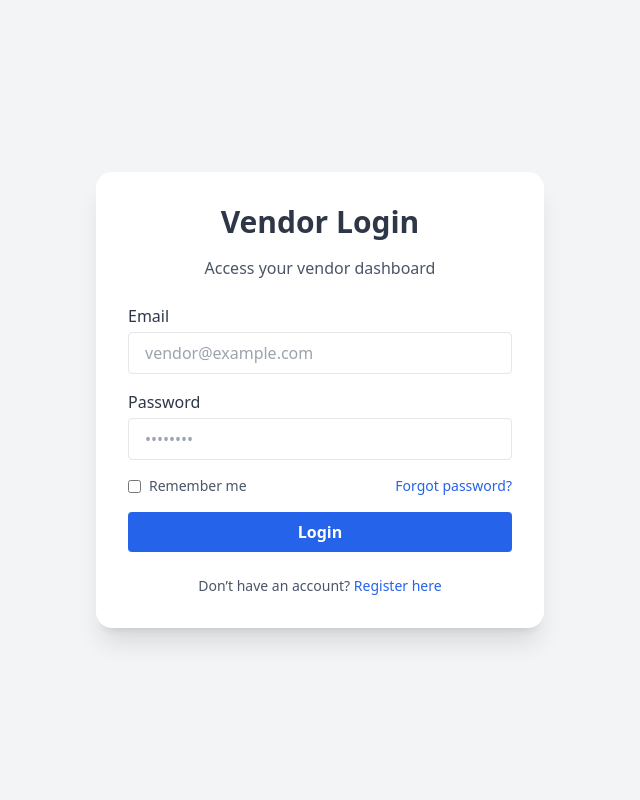
After one commit to Bhavana-Tongare/LocalLink, a Flask app: page /vendor/login in a window 1280 px wide. The commit adds this page. Shown: the whole page, without its empty margins (320-960 px from the left). Run offline with Flask 3, Linux system fonts and the light colour scheme; some libraries are stand-ins or nearby versions.

Commit message:
Fixed login bug and updated vendor login UI

```diff
--- a/app.py
+++ b/app.py
@@ -1,47 +1,98 @@
-from flask import Flask, render_template, redirect, url_for
+from flask import Flask, render_template, redirect, url_for, request, session, flash
 
 app = Flask(__name__)
+app.secret_key = 'your_secret_key_here'
 
-# Main Index Page
+# Dummy user credentials for demo (for real app, use a database)
+USERS = {
+    'supplier': {'email': 'supplier@gmail.com', 'password': 'pass123'},
+    'vendor': {'email': 'vendor@gmail.com', 'password': 'pass456'}
+}
+
+# ✅ Home page
 @app.route('/')
 def index():
-    return render_template('index.html')  # Main dashboard
+    return render_template('index.html')
 
-# Supplier Dashboard
+
+@app.route('/supplier/login', methods=['GET', 'POST'])
+def supplier_login():
+    if request.method == 'POST':
+        email = request.form['email']  # ✅ corrected
+        password = request.form['password']
+        if email == USERS['supplier']['email'] and password == USERS['supplier']['password']:
+            session['user_role'] = 'supplier'
+            flash('Logged in as Supplier!', 'success')
+            return redirect(url_for('supplier_dashboard'))
+        else:
+            flash('Invalid credentials for supplier.', 'danger')
+    return render_template('supplier_login.html')
+
+
+# ✅ Vendor Login
+@app.route('/vendor/login', methods=['GET', 'POST'])
+def vendor_login():
+    if request.method == 'POST':
+        email = request.form['email']  # ✅ corrected
+        password = request.form['password']
+        if email == USERS['vendor']['email'] and password == USERS['vendor']['password']:
+            session['user_role'] = 'vendor'
+            flash('Logged in as Vendor!', 'success')
+            return redirect(url_for('vendor_dashboard'))
+        else:
+            flash('Invalid credentials for vendor.', 'danger')
+    return render_template('vendor_login.html')
+
+
+# ✅ Register
+@app.route('/register', methods=['GET', 'POST'])
+def register():
+    if request.method == 'POST':
+        name = request.form['name']
+        email = request.form['email']
+        phone = request.form['phone']
+        password = request.form['password']
+        role = request.form['role']
+
+        # Just a placeholder: You can save these details in a database
+        flash(f'Registration successful for {role.capitalize()} ({name})! You can now log in.', 'success')
+        if role == 'supplier':
+            return redirect(url_for('supplier_login'))
+        else:
+            return redirect(url_for('vendor_login'))
+
+    return render_template('register.html')
+
+# ✅ Supplier Dashboard
 @app.route('/supplier')
 def supplier_dashboard():
-    return render_template('supplier.html')
+    if session.get('user_role') == 'supplier':
+        return render_template('supplier.html')
+    flash('Please log in as Supplier to access this page.', 'warning')
+    return redirect(url_for('supplier_login'))
 
-# Vendor Dashboard
+# ✅ Vendor Dashboard
 @app.route('/vendor')
 def vendor_dashboard():
-    return render_template('vendor.html')
+    if session.get('user_role') == 'vendor':
+        return render_template('vendor.html')
+    flash('Please log in as Vendor to access this page.', 'warning')
+    return redirect(url_for('vendor_login'))
 
-# Supplier Profile
-@app.route('/supplier/profile')
-def supplier_profile():
-    return "<h2>Supplier Profile Page (Under Construction)</h2>"
+@app.route('/about')
+def about():
+    return render_template('about_us.html')
 
-# Vendor Profile
-@app.route('/vendor/profile')
-def vendor_profile():
-    return "<h2>Vendor Profile Page (Under Construction)</h2>"
+@app.route('/features')
+def features():
+    return render_template('features.html')
 
-# Supplier Listings
-@app.route('/supplier/listings')
-def supplier_listings():
-    return "<h2>Supplier Listings Page (Under Construction)</h2>"
-
-# Vendor Bids
-@app.route('/vendor/bids')
-def vendor_bids():
-    return "<h2>Vendor Bids Page (Under Construction)</h2>"
-
-# Logout
+# ✅ Logout
 @app.route('/logout')
 def logout():
+    session.clear()
+    flash('Logged out successfully.', 'info')
     return redirect(url_for('index'))
 
-# Run the App
 if __name__ == '__main__':
     app.run(debug=True)
--- /dev/null
+++ b/templates/login.html
@@ -0,0 +1,5 @@
+<form method="POST" action="{{ url_for('login') }}">
+  <input type="email" name="email" required class="input-style" placeholder="Email">
+  <input type="password" name="password" required class="input-style" placeholder="Password">
+  <button type="submit" class="btn-style">Login</button>
+</form>
--- /dev/null
+++ b/templates/vendor_login.html
@@ -0,0 +1,71 @@
+<!DOCTYPE html>
+<html lang="en">
+<head>
+  <meta charset="UTF-8" />
+  <meta name="viewport" content="width=device-width, initial-scale=1.0"/>
+  <title>Vendor Login</title>
+  <script src="https://cdn.tailwindcss.com"></script>
+</head>
+<body class="bg-gray-100">
+  <div class="min-h-screen flex items-center justify-center px-4">
+    <div class="bg-white p-8 rounded-2xl shadow-xl w-full max-w-md animate-fade-in">
+      <h2 class="text-3xl font-extrabold mb-4 text-center text-[#2D3748]">Vendor Login</h2>
+      <p class="text-center text-[#4A5568] mb-6">Access your vendor dashboard</p>
+
+      <!-- Flash Messages -->
+      {% with messages = get_flashed_messages(with_categories=true) %}
+        {% if messages %}
+          {% for category, message in messages %}
+            <div class="mb-4 px-4 py-2 rounded bg-{{ 'red' if category == 'danger' else 'green' }}-100 text-{{ 'red' if category == 'danger' else 'green' }}-800">
+              {{ message }}
+            </div>
+          {% endfor %}
+        {% endif %}
+      {% endwith %}
+
+      <!-- LOGIN FORM -->
+      <form action="{{ url_for('vendor_login') }}" method="POST" class="space-y-4">
+        <div>
+          <label class="block mb-1 font-medium text-[#2D3748]">Email</label>
+          <input type="email" name="email" placeholder="vendor@example.com"
+                 class="w-full px-4 py-2 border rounded focus:outline-none focus:ring-2 focus:ring-blue-500" required>
+        </div>
+
+        <div>
+          <label class="block mb-1 font-medium text-[#2D3748]">Password</label>
+          <input type="password" name="password" placeholder="••••••••"
+                 class="w-full px-4 py-2 border rounded focus:outline-none focus:ring-2 focus:ring-blue-500" required>
+        </div>
+
+        <div class="flex items-center justify-between text-sm text-[#4A5568]">
+          <label class="flex items-center">
+            <input type="checkbox" class="mr-2"> Remember me
+          </label>
+          <a href="#" class="hover:underline text-blue-600">Forgot password?</a>
+        </div>
+
+        <button type="submit"
+                class="w-full bg-blue-600 text-white py-2 rounded hover:bg-blue-700 transition duration-200 font-semibold">
+          Login
+        </button>
+      </form>
+
+      <p class="text-sm text-center mt-6 text-[#4A5568]">
+        Don’t have an account?
+        <a href="/register" class="text-blue-600 hover:underline font-medium">Register here</a>
+      </p>
+    </div>
+  </div>
+
+  <style>
+    .animate-fade-in {
+      animation: fadeIn 0.5s ease-out both;
+    }
+
+    @keyframes fadeIn {
+      from { opacity: 0; transform: translateY(20px); }
+      to { opacity: 1; transform: translateY(0); }
+    }
+  </style>
+</body>
+</html>
```
Also changed, not shown: templates/about_us.html (added, +31 -0 lines), templates/features.html (added, +45 -0 lines), templates/index.html (+8 -7 lines), templates/profile.html (added, +94 -0 lines), templates/register.html (added, +75 -0 lines), templates/supplier_login.html (added, +70 -0 lines), static/images/profile.jpg (added), templates/supplier.html (line endings or trailing spaces), 2 other files.
